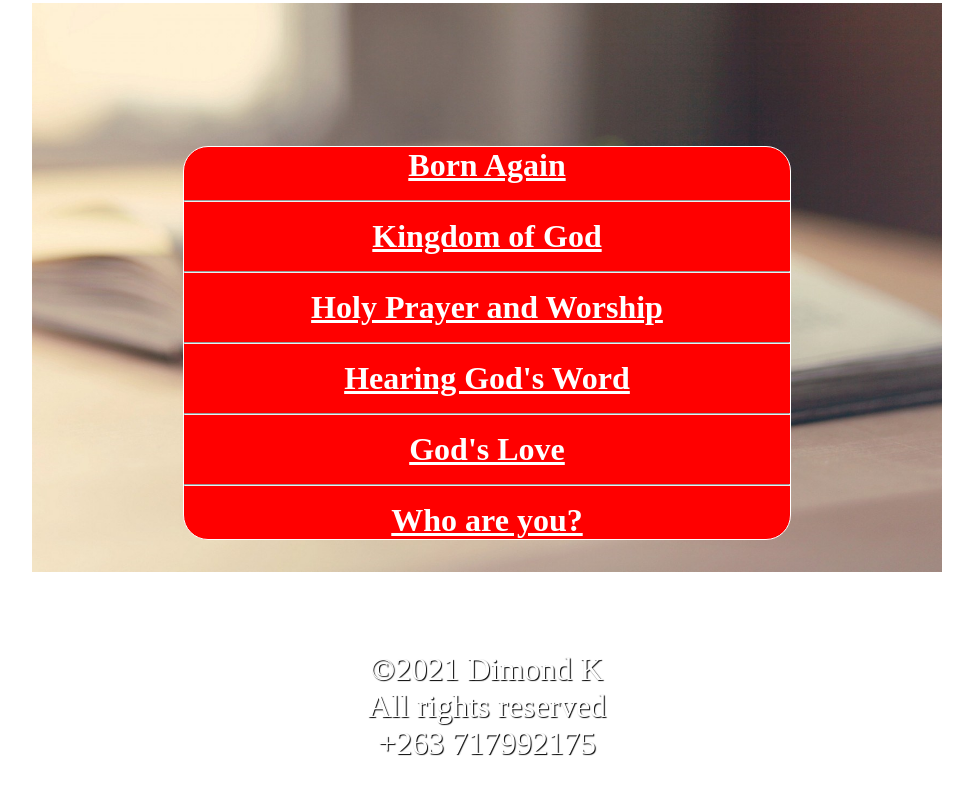
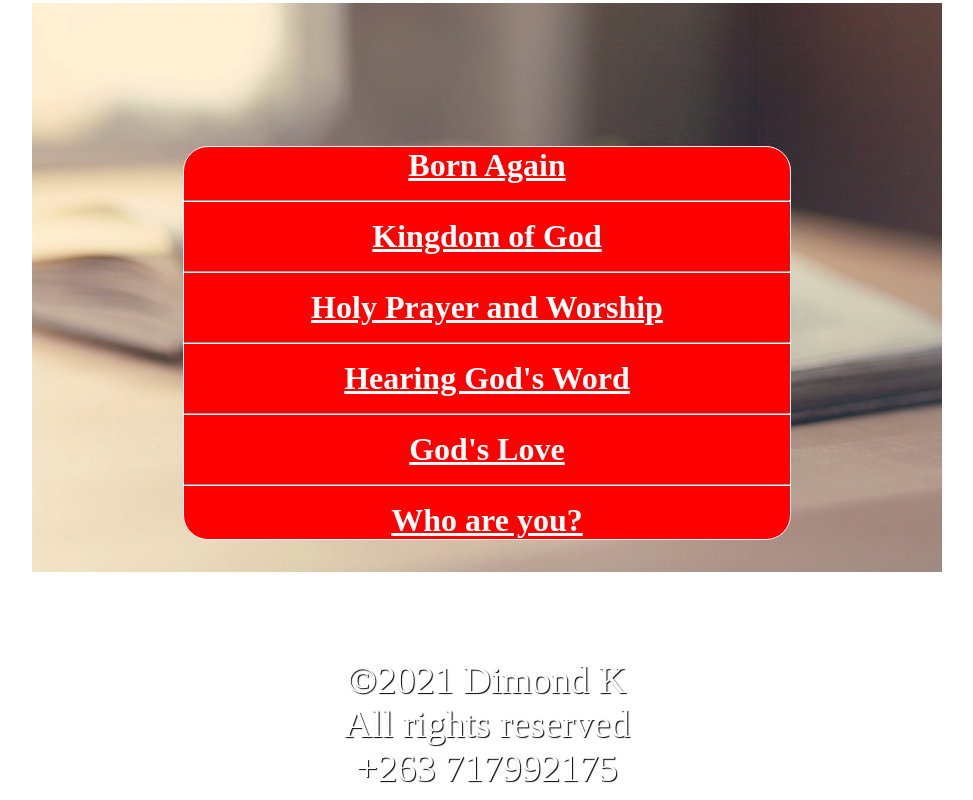
Before and after one commit to DimondKudzai/science, a plain HTML site: page index.html in a window 1280 px wide. Shown: the part 811-1611 px from the top of the page, without its empty margins (153-1126 px from the left). Before the commit the page ends 1583 px from the top, so only its background shows below. Drawn offline with Linux system fonts and the light colour scheme.

Commit message:
Update index.html

```diff
--- a/index.html
+++ b/index.html
@@ -162,7 +162,7 @@ the <b class="blue">world, that He  gave</b> his<br> o<b class="blue">nly begott
 	<tr>
 
 <div style="text-align: center;
-			font-size: ;
+			font-size: 1.2em;
 			font-weight:;
 			font-family: ;
 			margin-top: px;
```
